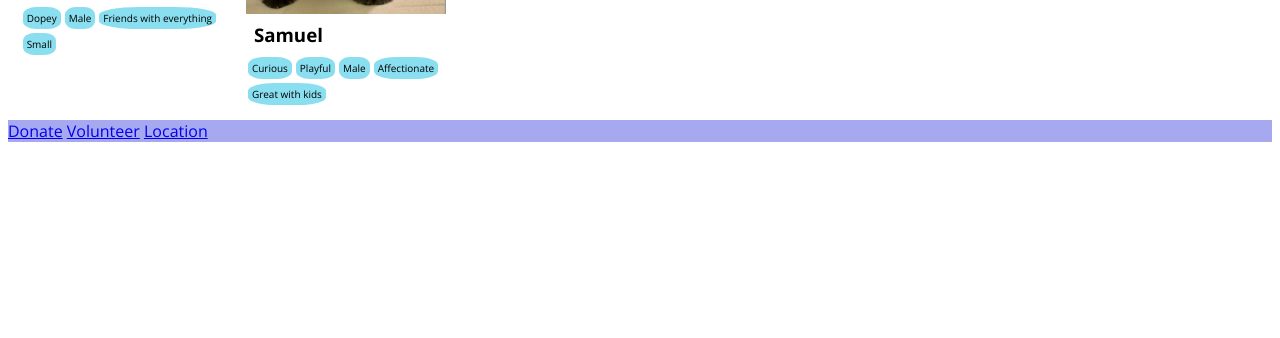
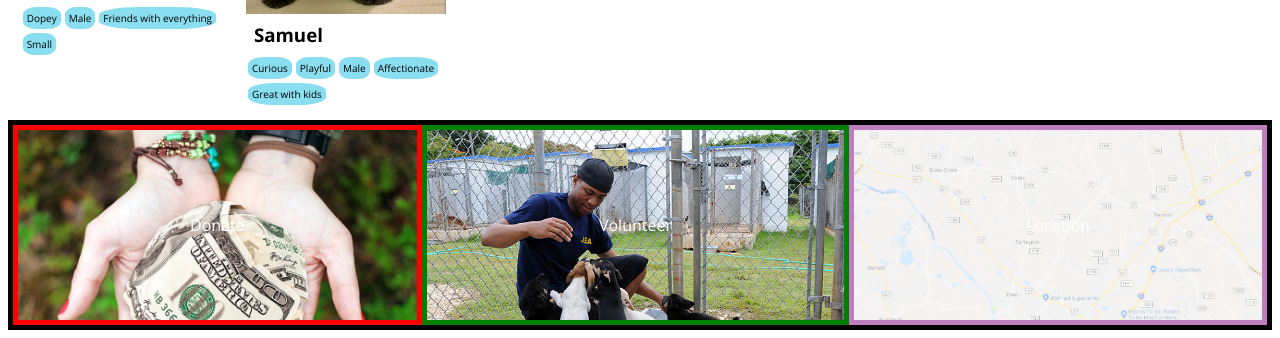
Before and after one commit to Momentum-Team-13/dog-adoption-website-mnrolando3, a plain HTML site: page index.html in a window 1280 px wide. Shown: the part 769-1107 px from the top of the page. Before the commit the page ends 919 px from the top, so only its background shows below. Drawn offline with nearby package versions, Linux system fonts and the light colour scheme.

Commit message:
Worked on footer

```diff
--- a/index.html
+++ b/index.html
@@ -91,7 +91,15 @@
         </div>
     </div>
     <footer>
-        <span><a href="#">Donate</a> <a href="#">Volunteer</a> <a href="#">Location</a></span>
+        <div class= "bottom1">
+                <a class=link href="#">Donate</a>
+        </div>
+        <div class="bottom2">
+                <a class=link href="#">Volunteer</a>
+        </div>
+        <div class="bottom3">
+                <a class=link href="#">Location</a>
+        </div>
     </footer>
 </body>
 
--- a/style.css
+++ b/style.css
@@ -54,7 +54,54 @@ img {
 }
 
 footer {
+    display: flex;
+    flex-direction: row;
+    flex-wrap: wrap;
+    border: 5px solid black;
+    height: 200px
+}
+
+.bottom1 {
+    display: flex;
+    flex-direction: row;
+    flex-wrap: wrap;
+    flex: 1 1 auto;
+    align-items: center;
+    justify-content: center;
+    background-image:
+        url(starter_files/images/donate.jpeg);
+    background-size: cover;
+    border: 5px solid red;
+}
+
+.bottom2 {
+    display: flex;
+    flex-direction: row;
+    flex-wrap: wrap;
+    flex: 1 1 auto;
+    align-items: center;
+    justify-content: center;
+    background-image: url(starter_files/images/volunteer.jpeg);
+    background-size: cover;
+    border: 5px solid green;
+}
+
+.bottom3 {
+    display: flex;
+    flex-direction: row;
+    flex-wrap: wrap;
+    flex: 1 1 auto;
+    align-items: center;
+    justify-content: center;
+    background-image: url(starter_files/images/location.png);
+    background-size: cover;
+    opacity: 0.5;
+    border: 5px solid purple;
+}
+
+.link {
     font-family: 'Open Sans';
-    background-color: #A6A9F0;
-    color: white
+    color: white;
+    text-decoration: none;
+    text-shadow: 3px black;
 }
```
Also changed, not shown: donations.html (added, +14 -0 lines), location.html (added, +14 -0 lines), volunteer.html (added, +14 -0 lines), starter_files/images/donate.jpeg (added), starter_files/images/location.png (added), starter_files/images/volunteer.jpeg (added).
